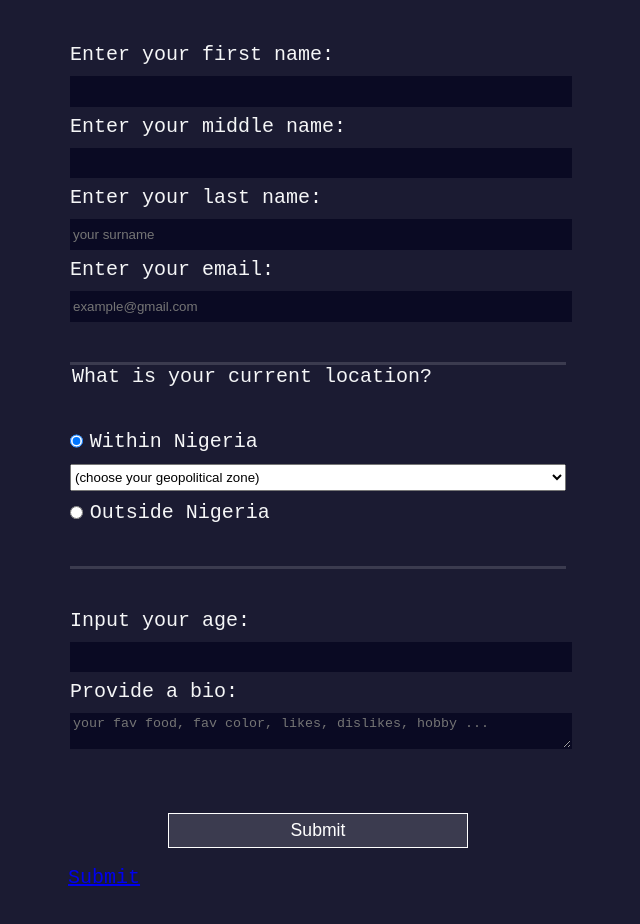
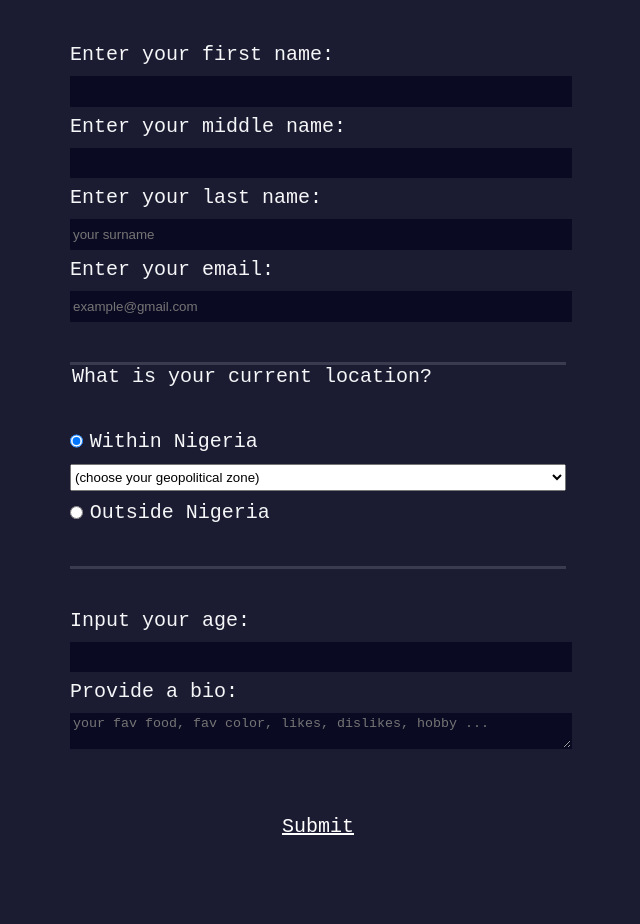
Before and after one commit to kosispchukwu/Survey-form-for-my-mum, a plain HTML site: page index.html in a window 1280 px wide. Shown: the part 208-1132 px from the top of the page, without its empty margins (322-962 px from the left). After the commit the page ends 1106 px from the top, so only its background shows below. Drawn offline with Linux system fonts and the light colour scheme.

Commit message:
=survey for my mum

```diff
--- a/index.html
+++ b/index.html
@@ -35,7 +35,9 @@
                 <label for="age">Input your age:<input id="age" type="number" min="18" max="100" name="age" required /></label>
                 <label for="bio">Provide a bio:<textarea id="bio" rols="5" cols="40" placeholder="your fav food, fav color, likes, dislikes, hobby ..." name="bio"></textarea></textarea></label>
             </fieldset>
-            <label for="submit"></label><input id="submit" type="Submit" value="Submit"><a href="https://thank-you-message.vercel.app/">Submit</a>
+            <p class="Submit">
+                <a href="https://thank-you-message.vercel.app/" target="_blank">Submit</a>
+            </p>
         </form>
     </body>
 </html>
--- a/styles.css
+++ b/styles.css
@@ -59,13 +59,9 @@ input,textarea{
     border: 1px solid #0a0a23;
     color: #ffffff;
 }
-input[type="submit"] {
-    display: block;
-    width: 60%;
-    margin:1em auto;
-    height: 2em;
-    font-size: 1.1rem;
-    background-color: #3b3b4f;
-    border-color: white;
-    min-width: 300px;
+a{
+    color: #ffffff;
 }
+a:hover{
+    color: #86869b;
+}
```
